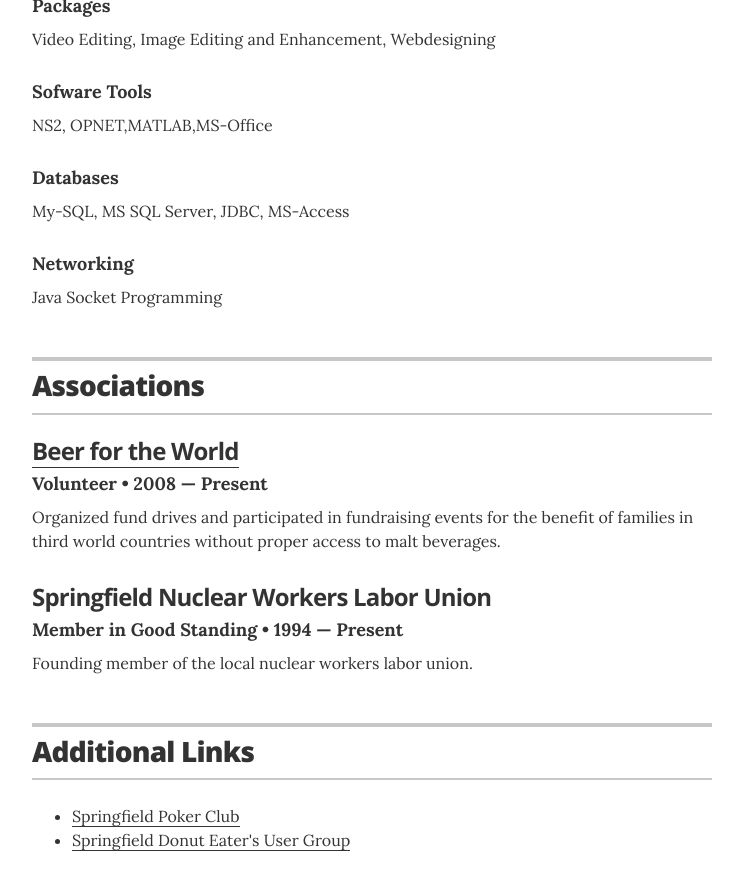
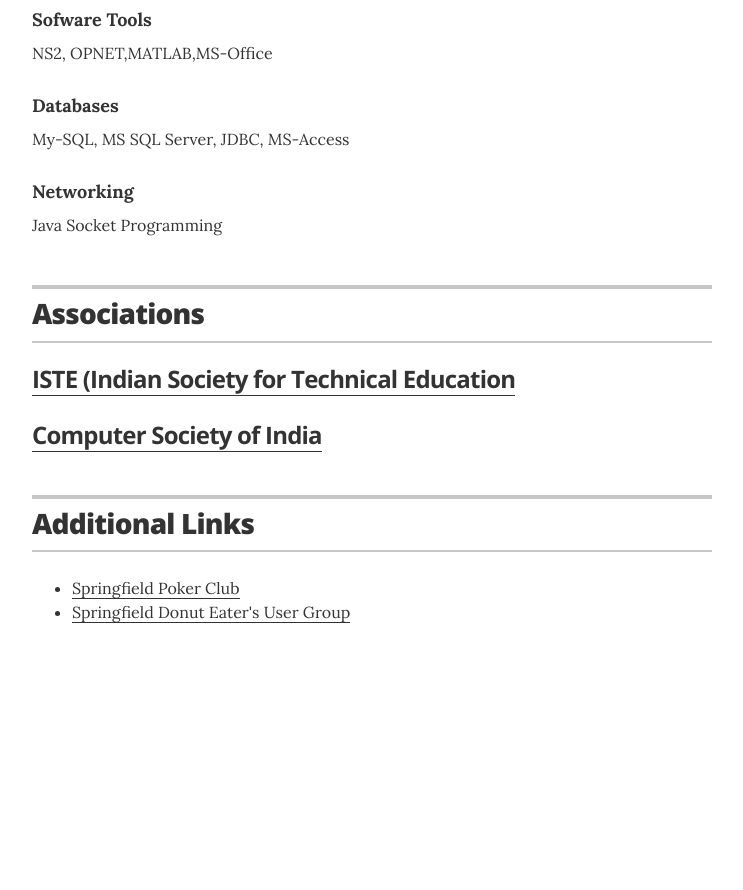
Before and after one commit to manojramchandran/manojramchandran.github.com, a Jekyll site: the page built from index.html, in a window 1280 px wide and 900 px high, scrolled down 3302 px. Shown: the top 890 px of the window, without its empty margins (268-1011 px from the left). Built offline with Jekyll 4.4.1, drawn with Linux system fonts in a browser that asks for light colours; after the commit the page ends 3974 px from its top, so only the background shows below that.

Commit message:
Update resume.html

```diff
--- a/_layouts/resume.html
+++ b/_layouts/resume.html
@@ -106,19 +106,19 @@
         </div>
 
         <div class="resume-item">
-          <h3 class="resume-item-title" itemprop="award"><a href = "https://scholar.google.co.in/citations?view_op=view_citation&hl=en&user=45uY5RoAAAAJ&citation_for_view=45uY5RoAAAAJ:u-x6o8ySG0sC">Effective way to detect a DDoS attack. &bull; 2013</a></h3>
+          <h3 class="resume-item-details" itemprop="award"><a href = "https://scholar.google.co.in/citations?view_op=view_citation&hl=en&user=45uY5RoAAAAJ&citation_for_view=45uY5RoAAAAJ:u-x6o8ySG0sC">Effective way to detect a DDoS attack. &bull; 2013</a></h3>
           <h4 class="resume-item-details">R. Manoj, C. Tripti</h4>
           <p class="resume-item-copy">Advances in Computing and Information Technology</p>
         </div>
 
         <div class="resume-item">
-          <h3 class="resume-item-title" itemprop="award"><a href="https://scholar.google.co.in/citations?view_op=view_citation&hl=en&user=45uY5RoAAAAJ&citation_for_view=45uY5RoAAAAJ:2osOgNQ5qMEC">Priority based control channel access scheme for throughout improvement in VANET. &bull; 2015</a></h3>
+          <h3 class="resume-item-details" itemprop="award"><a href="https://scholar.google.co.in/citations?view_op=view_citation&hl=en&user=45uY5RoAAAAJ&citation_for_view=45uY5RoAAAAJ:2osOgNQ5qMEC">Priority based control channel access scheme for throughout improvement in VANET. &bull; 2015</a></h3>
           <h4 class="resume-item-details">C.Tripti, R. Manoj</h4>
           <p class="resume-item-copy">Next Genereation Computing Technologies</p>
         </div>
 
          <div class="resume-item">
-          <h3 class="resume-item-title" itemprop="award"><a href = "https://scholar.google.co.in/citations?view_op=view_citation&hl=en&user=45uY5RoAAAAJ&citation_for_view=45uY5RoAAAAJ:qjMakFHDy7sC">A survey on VANET &bull; 2016</a></h3>
+          <h3 class="resume-item-details" itemprop="award"><a href = "https://scholar.google.co.in/citations?view_op=view_citation&hl=en&user=45uY5RoAAAAJ&citation_for_view=45uY5RoAAAAJ:qjMakFHDy7sC">A survey on VANET &bull; 2016</a></h3>
           <h4 class="resume-item-details">R.MAnoj, C. Tripti, A.Jose</h4>
           <p class="resume-item-copy">International Journal of Computer Science</p>
         </div>
@@ -126,13 +126,13 @@
 
 
          <div class="resume-item">
-          <h3 class="resume-item-title" itemprop="award"><a href = "https://scholar.google.co.in/citations?view_op=view_citation&hl=en&user=45uY5RoAAAAJ&citation_for_view=45uY5RoAAAAJ:9yKSN-GCB0IC">Enhnancing the Key Pre-Distributed on Wireless Networks by reducing Storage Overhead &bull; 2014</a></h3>
+          <h3 class="resume-item-details" itemprop="award"><a href = "https://scholar.google.co.in/citations?view_op=view_citation&hl=en&user=45uY5RoAAAAJ&citation_for_view=45uY5RoAAAAJ:9yKSN-GCB0IC">Enhnancing the Key Pre-Distributed on Wireless Networks by reducing Storage Overhead &bull; 2014</a></h3>
           <h4 class="resume-item-details">R.Manoj, C. Tripti, YM Riyazuddin, GV Daniel</h4>
           <p class="resume-item-copy">International Journal of Advanced Research in Computer Science</p>
         </div>
 
         <div class="resume-item">
-          <h3 class="resume-item-title" itemprop="award"><a href = "https://scholar.google.co.in/citations?view_op=view_citation&hl=en&user=45uY5RoAAAAJ&citation_for_view=45uY5RoAAAAJ:d1gkVwhDpl0C">SGKP:Self Configured Group based on Pridistribution for Reducing storage OVerhead in Key Estabilishment in Wireless Sensor Networks. &bull; 2011</a></h3>
+          <h3 class="resume-item-details" itemprop="award"><a href = "https://scholar.google.co.in/citations?view_op=view_citation&hl=en&user=45uY5RoAAAAJ&citation_for_view=45uY5RoAAAAJ:d1gkVwhDpl0C">SGKP:Self Configured Group based on Pridistribution for Reducing storage OVerhead in Key Estabilishment in Wireless Sensor Networks. &bull; 2011</a></h3>
           <h4 class="resume-item-details">R. Manoj</h4>
           <p class="resume-item-copy">International Journal of Computer Applications</p>
         </div>
@@ -259,15 +259,11 @@
         </header>
 
         <div class="resume-item">
-          <h3 class="resume-item-title"><a href="http://beerfortheworld.com">Beer for the World</a></h3>
-          <h4 class="resume-item-details">Volunteer &bull; 2008 &mdash; Present</h4>
-          <p class="resume-item-copy">Organized fund drives and participated in fundraising events for the benefit of families in third world countries without proper access to malt beverages.</p>
+          <h3 class="resume-item-title"><a href="http://beerfortheworld.com">ISTE (Indian Society for Technical Education</a></h3>
         </div>
 
         <div class="resume-item">
-          <h3 class="resume-item-title">Springfield Nuclear Workers Labor Union</h3>
-          <h4 class="resume-item-details">Member in Good Standing &bull; 1994 &mdash; Present</h4>
-          <p class="resume-item-copy">Founding member of the local nuclear workers labor union.</p>
+          <h3 class="resume-item-title"><a href="http://www.csi-india.org/">Computer Society of India</a></h3>
         </div>
 
       </section>
```
